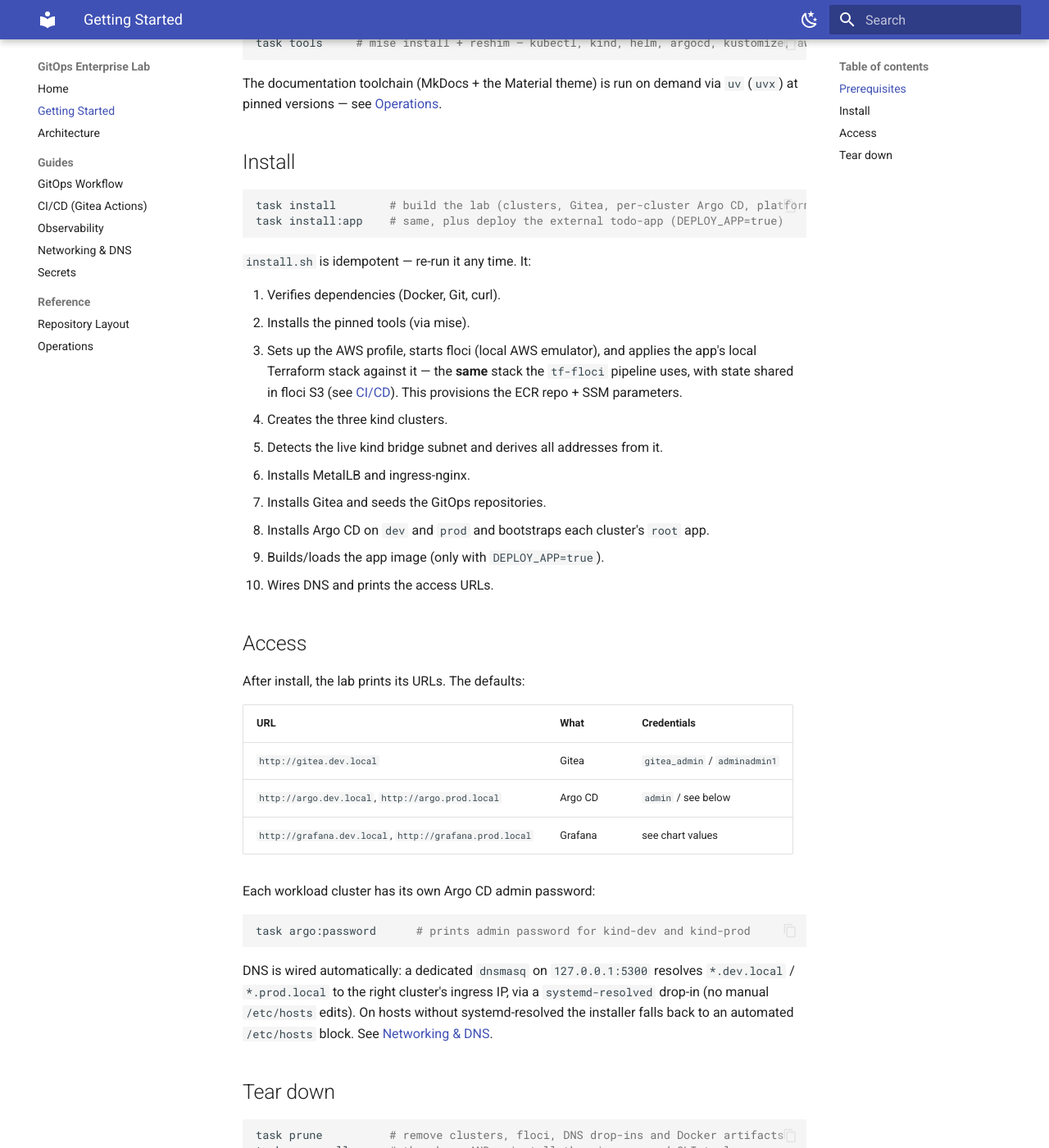
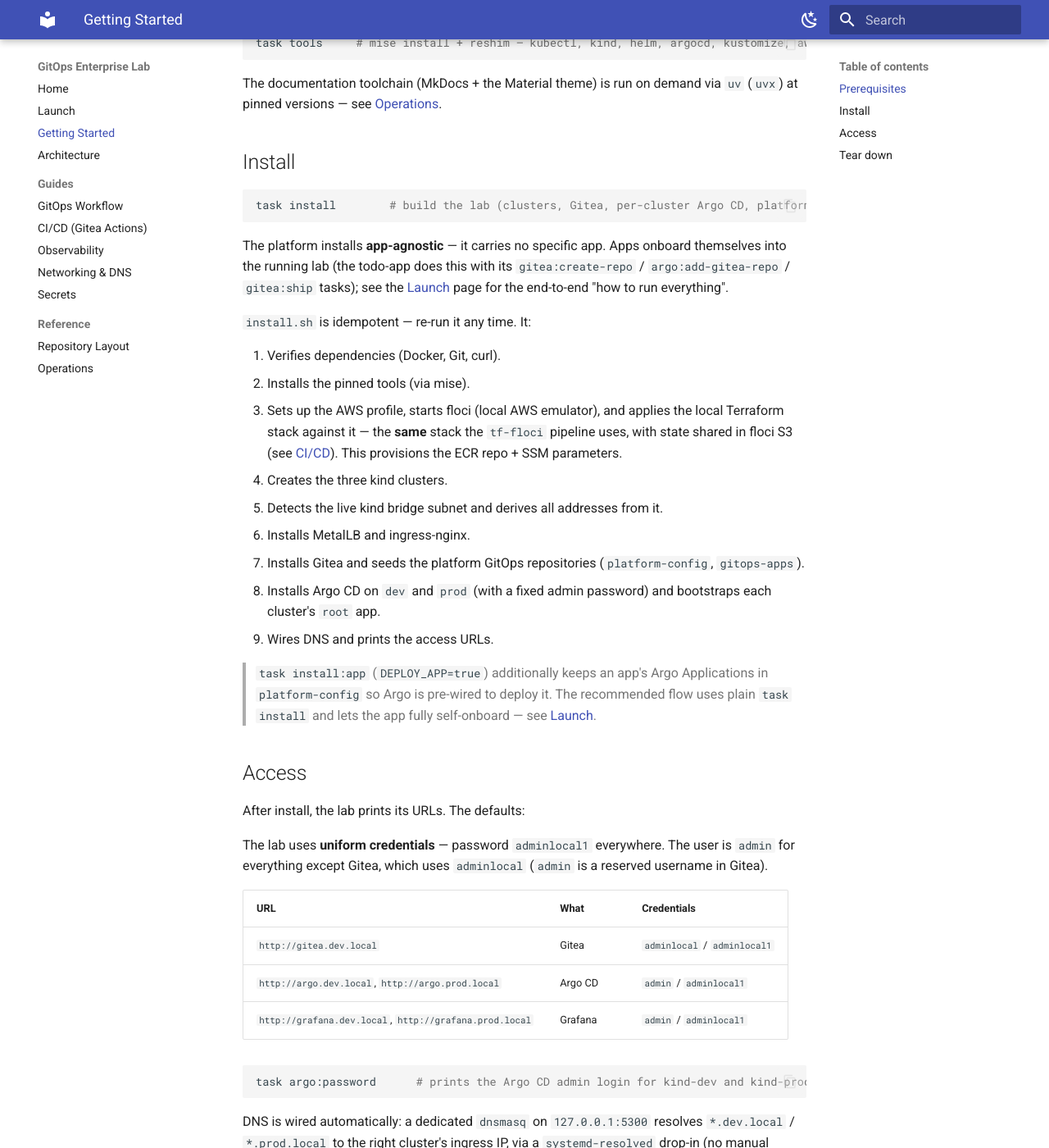
Before and after one commit to cjgalvisc96/local-gitops, an MkDocs documentation site: the page built from docs/getting-started.md, in a window 1280 px wide and 1400 px high, scrolled down 358 px. Shown: the whole window at 82% size. Built offline with MkDocs 1.6.1 and Material for MkDocs 9.7.7, drawn with Linux system fonts in a browser that asks for light colours.

Commit message:
feature: V1.0.0

````diff
--- a/docs/getting-started.md
+++ b/docs/getting-started.md
@@ -20,39 +20,48 @@ The documentation toolchain (MkDocs + the Material theme) is run on demand via
 
 ```bash
 task install        # build the lab (clusters, Gitea, per-cluster Argo CD, platform)
-task install:app    # same, plus deploy the external todo-app (DEPLOY_APP=true)
 ```
+
+The platform installs **app-agnostic** — it carries no specific app. Apps onboard themselves into
+the running lab (the todo-app does this with its `gitea:create-repo` / `argo:add-gitea-repo` /
+`gitea:ship` tasks); see the [Launch](launch.md) page for the end-to-end "how to run everything".
 
 `install.sh` is idempotent — re-run it any time. It:
 
 1. Verifies dependencies (Docker, Git, curl).
 2. Installs the pinned tools (via mise).
 3. Sets up the AWS profile, starts floci (local AWS emulator), and applies the
-   app's local Terraform stack against it — the **same** stack the `tf-floci`
+   local Terraform stack against it — the **same** stack the `tf-floci`
    pipeline uses, with state shared in floci S3 (see [CI/CD](cicd.md)). This
    provisions the ECR repo + SSM parameters.
 4. Creates the three kind clusters.
 5. Detects the live kind bridge subnet and derives all addresses from it.
 6. Installs MetalLB and ingress-nginx.
-7. Installs Gitea and seeds the GitOps repositories.
-8. Installs Argo CD on `dev` and `prod` and bootstraps each cluster's `root` app.
-9. Builds/loads the app image (only with `DEPLOY_APP=true`).
-10. Wires DNS and prints the access URLs.
+7. Installs Gitea and seeds the platform GitOps repositories (`platform-config`, `gitops-apps`).
+8. Installs Argo CD on `dev` and `prod` (with a fixed admin password) and bootstraps each cluster's
+   `root` app.
+9. Wires DNS and prints the access URLs.
+
+> `task install:app` (`DEPLOY_APP=true`) additionally keeps an app's Argo Applications in
+> `platform-config` so Argo is pre-wired to deploy it. The recommended flow uses plain `task install`
+> and lets the app fully self-onboard — see [Launch](launch.md).
 
 ## Access
 
 After install, the lab prints its URLs. The defaults:
 
+The lab uses **uniform credentials** — password `adminlocal1` everywhere. The
+user is `admin` for everything except Gitea, which uses `adminlocal` (`admin` is
+a reserved username in Gitea).
+
 | URL | What | Credentials |
 |-----|------|-------------|
-| `http://gitea.dev.local` | Gitea | `gitea_admin` / `adminadmin1` |
-| `http://argo.dev.local`, `http://argo.prod.local` | Argo CD | `admin` / see below |
-| `http://grafana.dev.local`, `http://grafana.prod.local` | Grafana | see chart values |
-
-Each workload cluster has its own Argo CD admin password:
+| `http://gitea.dev.local` | Gitea | `adminlocal` / `adminlocal1` |
+| `http://argo.dev.local`, `http://argo.prod.local` | Argo CD | `admin` / `adminlocal1` |
+| `http://grafana.dev.local`, `http://grafana.prod.local` | Grafana | `admin` / `adminlocal1` |
 
 ```bash
-task argo:password      # prints admin password for kind-dev and kind-prod
+task argo:password      # prints the Argo CD admin login for kind-dev and kind-prod
 ```
 
 DNS is wired automatically: a dedicated `dnsmasq` on `127.0.0.1:5300` resolves
--- a/mkdocs.yml
+++ b/mkdocs.yml
@@ -43,6 +43,7 @@ markdown_extensions:
 
 nav:
   - Home: index.md
+  - Launch: launch.md
   - Getting Started: getting-started.md
   - Architecture: architecture.md
   - Guides:
````
Also changed, not shown: README.md (+4 -0 lines), Taskfile.yml (+12 -5 lines), docs/cicd.md (+2 -2 lines), docs/launch.md (added, +87 -0 lines), docs/operations.md (+9 -6 lines), 4 other files.
